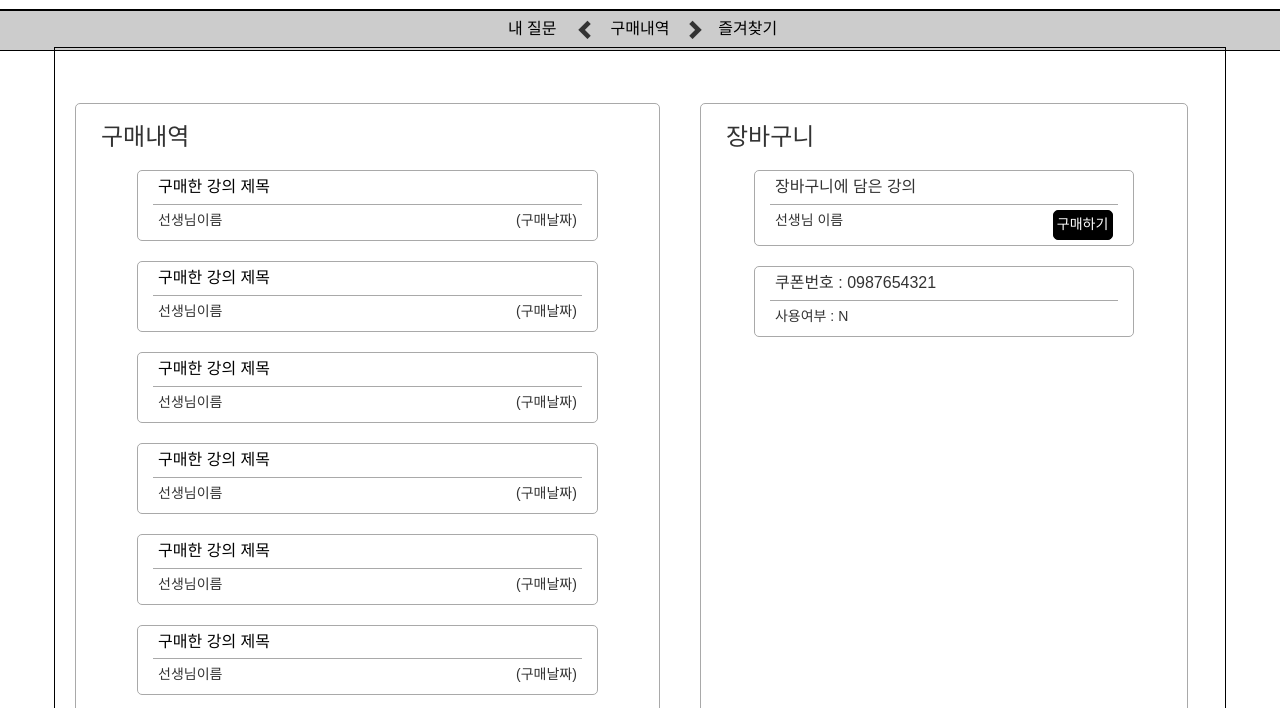
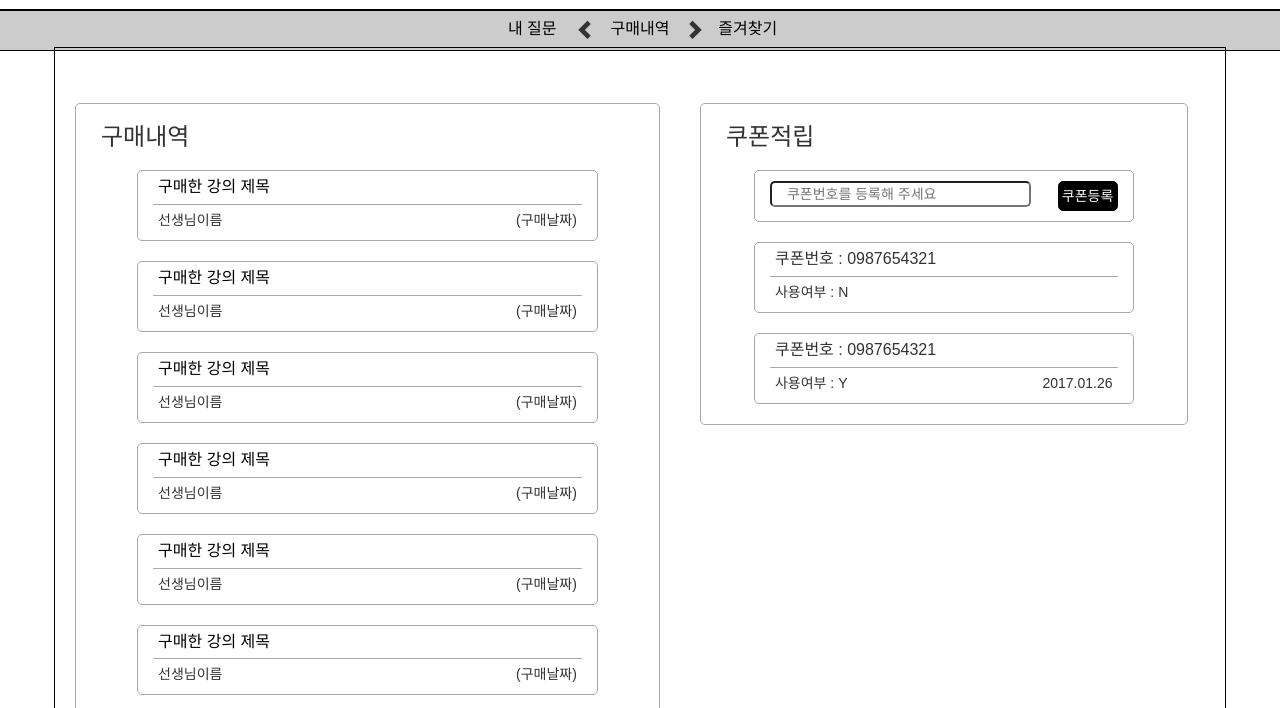
Before and after one commit to aimablegon/Project_Asource, a website: page views/myBuy.html in a window 1280 px wide. Shown: the part 92-800 px from the top of the page. Drawn offline with nearby package versions, Linux system fonts and the light colour scheme; files whose address does not match are found by name; a web font is replaced by a local one.

Commit message:
2017.01.26-17:30

```diff
--- a/public/less/variable.less
+++ b/public/less/variable.less
@@ -35,7 +35,7 @@
 @hover-color-w:#7e7d87;
 @hover-color-b:#3b4852;
 
-@main-color:#000; //메인
+@main-color:green; //메인
 @sub-color:#828282; //서브
 @sub-color-first:#3b4852; //서브퍼스트 아이콘배경 또는 버튼에 사용합니다.
 @sub-color-second:#7e7d87; //서브세컨드색상 구분선등에 사용합니다.
--- a/views/myBuy.html
+++ b/views/myBuy.html
@@ -131,16 +131,13 @@
                   </div>
                   <div class="mypage apply_coupon col-md-5">
                       <div class="list">
-                          <div class="mypage_title"><h3>장바구니</h3></div>
-                          <div class="basic_list">
+                          <div class="mypage_title"><h3>쿠폰적립</h3></div>
+                          <div class="coupon_point">
                               <div class="my_list col-md-offset-1 col-md-10">
-                                  <div class="user_title">
-                                      장바구니에 담은 강의
-                                  </div>
-                                  <div class="course_info">
-                                    <span>선생님 이름</span>
-                                    <a href="buy.html" class="btn_d btn_full btn_buy">구매하기</a>
-                                  </div>
+                                 <div class="btn_right">
+                                    <input class="col-md-9 col-sm-9 col-xs-9" type="text" placeholder="쿠폰번호를 등록해 주세요"/>
+                                    <button class="btn_d btn_full" type="button">쿠폰등록</button>
+                                 </div>
                               </div>
                               <div class="my_list col-md-offset-1 col-md-10">
                                   <div class="user_title">
@@ -149,6 +146,15 @@
                                   <div class="course_info">
                                     <span>사용여부 : N</span>
                                     <span class="info_date"></span>
+                                  </div>
+                              </div>
+                              <div class="my_list col-md-offset-1 col-md-10">
+                                  <div class="user_title">
+                                      쿠폰번호 : 0987654321
+                                  </div>
+                                  <div class="course_info">
+                                    <span>사용여부 : Y</span>
+                                    <span class="info_date">2017.01.26</span>
                                   </div>
                               </div>
                           </div>
```
Also changed, not shown: views/buy.html (+1 -1 lines), 1 other file.
